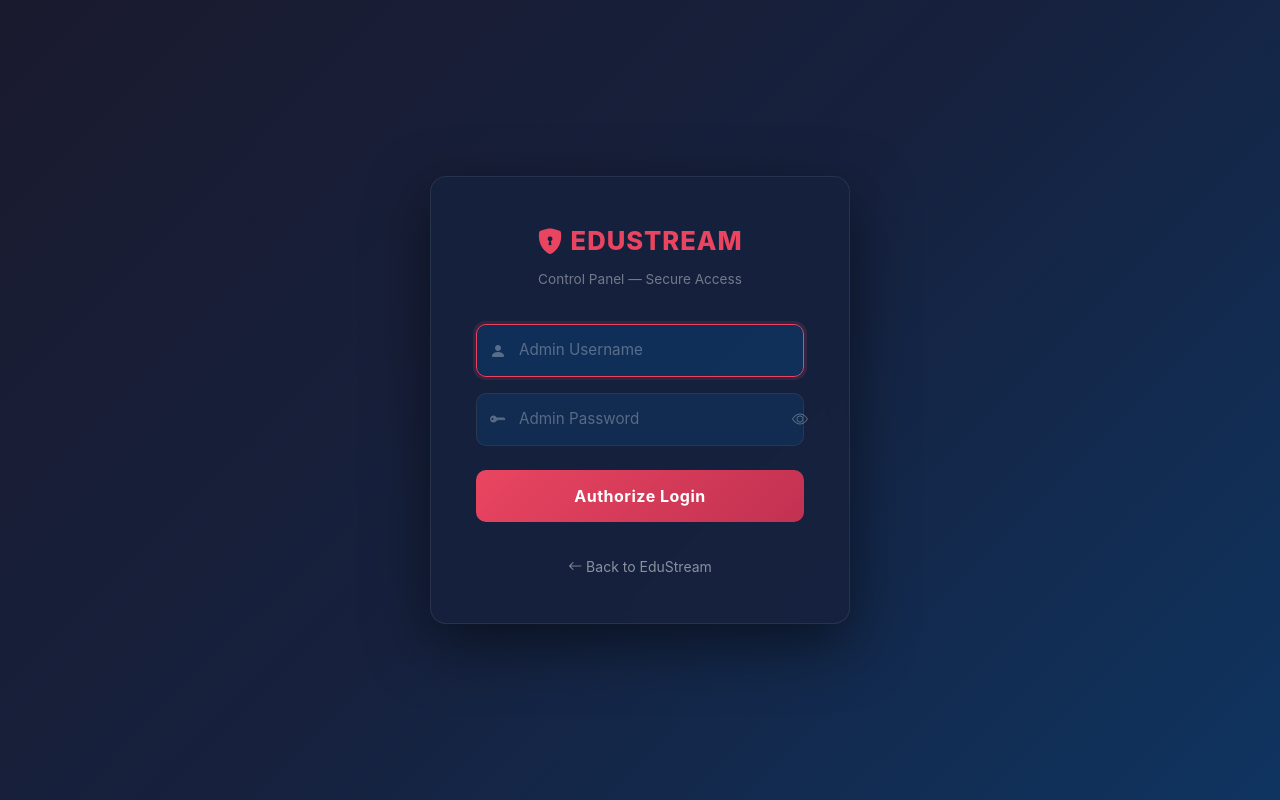
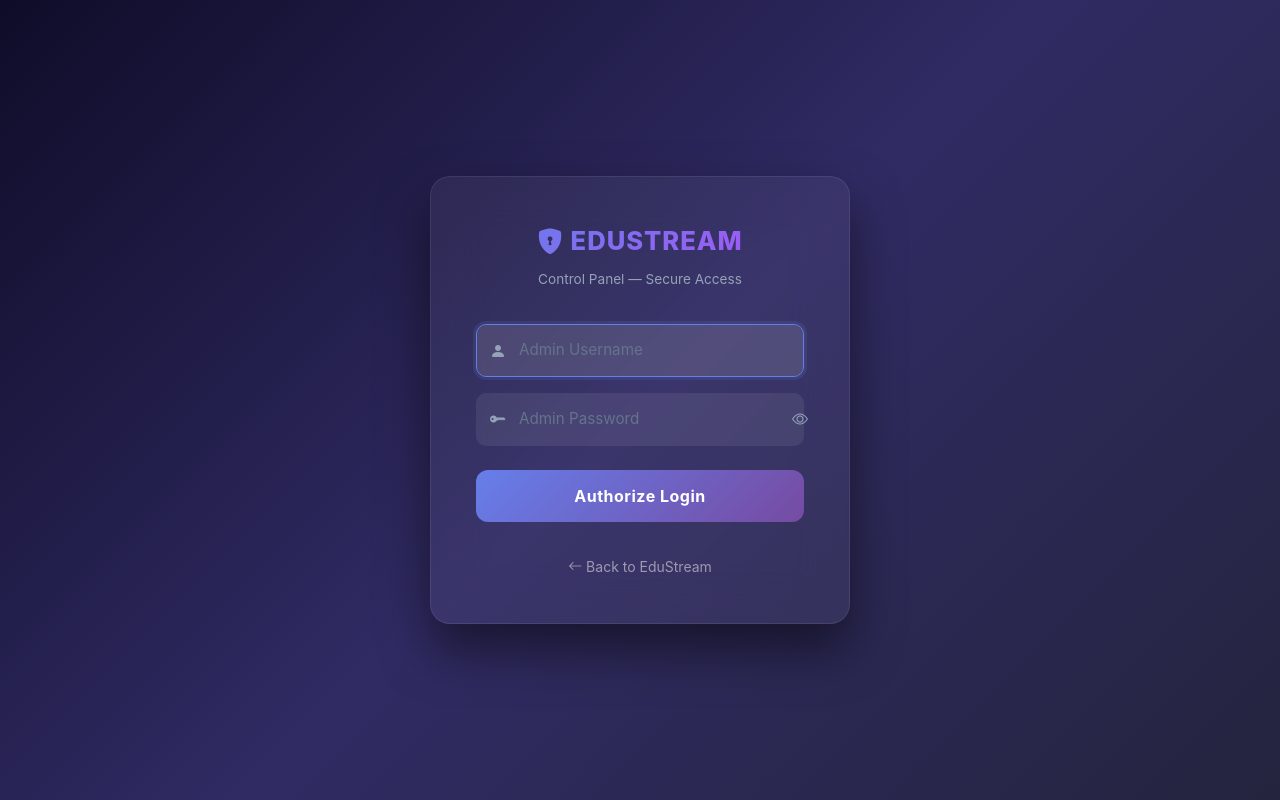
Before and after one commit to ameenul-hashim/e-learningwebsite, a Django app: page /control-panel/login/ in a window 1280 px wide. Run offline with Django 5.2, Linux system fonts and the light colour scheme; parts of the project's set-up code (start-up, migrations or seed data) failed here and were passed over.

Commit message:
Fix admin login page CSS to match the new purple/indigo gradient design system

```diff
--- a/templates/control_panel/login.html
+++ b/templates/control_panel/login.html
@@ -8,25 +8,30 @@
     <link rel="stylesheet" href="https://cdn.jsdelivr.net/npm/bootstrap-icons@1.11.1/font/bootstrap-icons.css">
     <style>
         body {
-            background: linear-gradient(135deg, #1a1a2e 0%, #16213e 50%, #0f3460 100%);
+            background: linear-gradient(135deg, #0f0c29 0%, #302b63 50%, #24243e 100%);
             height: 100vh;
             display: flex;
             align-items: center;
             justify-content: center;
             font-family: 'Inter', sans-serif;
+            color: #f1f5f9;
         }
         .login-card {
-            background: rgba(22, 33, 62, 0.95);
+            background: rgba(255, 255, 255, 0.05);
             border: 1px solid rgba(255,255,255,0.08);
-            border-radius: 16px;
+            border-radius: 20px;
             padding: 45px;
             width: 100%;
             max-width: 420px;
-            box-shadow: 0 20px 60px rgba(0,0,0,0.5);
-            backdrop-filter: blur(10px);
+            box-shadow: 0 25px 50px rgba(0,0,0,0.5);
+            backdrop-filter: blur(25px);
+            -webkit-backdrop-filter: blur(25px);
         }
         .brand {
-            color: #e94560;
+            background: linear-gradient(135deg, #667eea, #a855f7);
+            -webkit-background-clip: text;
+            -webkit-text-fill-color: transparent;
+            background-clip: text;
             font-size: 1.6rem;
             font-weight: 800;
             text-align: center;
@@ -34,46 +39,47 @@
             letter-spacing: 1px;
         }
         .brand-sub {
-            color: rgba(255,255,255,0.4);
+            color: #94a3b8;
             font-size: 0.85rem;
             text-align: center;
             margin-bottom: 35px;
         }
         .form-control {
-            background-color: rgba(15, 52, 96, 0.6);
-            border: 1px solid rgba(255,255,255,0.1);
-            color: white;
-            padding: 14px 16px;
-            border-radius: 10px;
+            background-color: rgba(255, 255, 255, 0.08) !important;
+            border: 1px solid rgba(255, 255, 255, 0.08) !important;
+            color: white !important;
+            padding: 14px 16px !important;
+            border-radius: 10px !important;
             font-size: 0.95rem;
+            transition: all 0.3s;
         }
         .form-control:focus {
-            background-color: rgba(15, 52, 96, 0.8);
-            color: white;
-            border-color: #e94560;
-            box-shadow: 0 0 0 3px rgba(233, 69, 96, 0.15);
+            background-color: rgba(255, 255, 255, 0.12) !important;
+            color: white !important;
+            border-color: #667eea !important;
+            box-shadow: 0 0 0 3px rgba(102, 126, 234, 0.15) !important;
         }
-        .form-control::placeholder { color: rgba(255,255,255,0.3); }
+        .form-control::placeholder { color: #64748b; }
         .btn-cp {
-            background: linear-gradient(135deg, #e94560, #c23152);
+            background: linear-gradient(135deg, #667eea, #764ba2);
             color: white;
             border: none;
             padding: 14px;
             font-weight: 700;
             font-size: 1rem;
-            border-radius: 10px;
+            border-radius: 12px;
             transition: all 0.3s;
             letter-spacing: 0.5px;
         }
         .btn-cp:hover {
-            background: linear-gradient(135deg, #c23152, #a82845);
+            background: linear-gradient(135deg, #764ba2, #5a3d82);
             transform: translateY(-2px);
-            box-shadow: 0 8px 25px rgba(233, 69, 96, 0.3);
+            box-shadow: 0 8px 25px rgba(102, 126, 234, 0.5);
             color: white;
         }
         .alert-danger {
-            background: rgba(220, 53, 69, 0.15);
-            border: 1px solid rgba(220, 53, 69, 0.3);
+            background: rgba(239, 68, 68, 0.15);
+            border: 1px solid rgba(239, 68, 68, 0.3);
             color: #ff6b7a;
             border-radius: 10px;
             font-size: 0.9rem;
@@ -86,10 +92,11 @@
             left: 14px;
             top: 50%;
             transform: translateY(-50%);
-            color: rgba(255,255,255,0.3);
+            color: #94a3b8;
+            z-index: 5;
         }
         .input-icon input {
-            padding-left: 42px;
+            padding-left: 42px !important;
         }
         .toggle-pw {
             position: absolute;
@@ -98,10 +105,11 @@
             transform: translateY(-50%);
             background: none;
             border: none;
-            color: rgba(255,255,255,0.4);
+            color: #94a3b8;
             cursor: pointer;
+            z-index: 5;
         }
-        .toggle-pw:hover { color: #e94560; }
+        .toggle-pw:hover { color: #a855f7; }
     </style>
 </head>
 <body>
```
